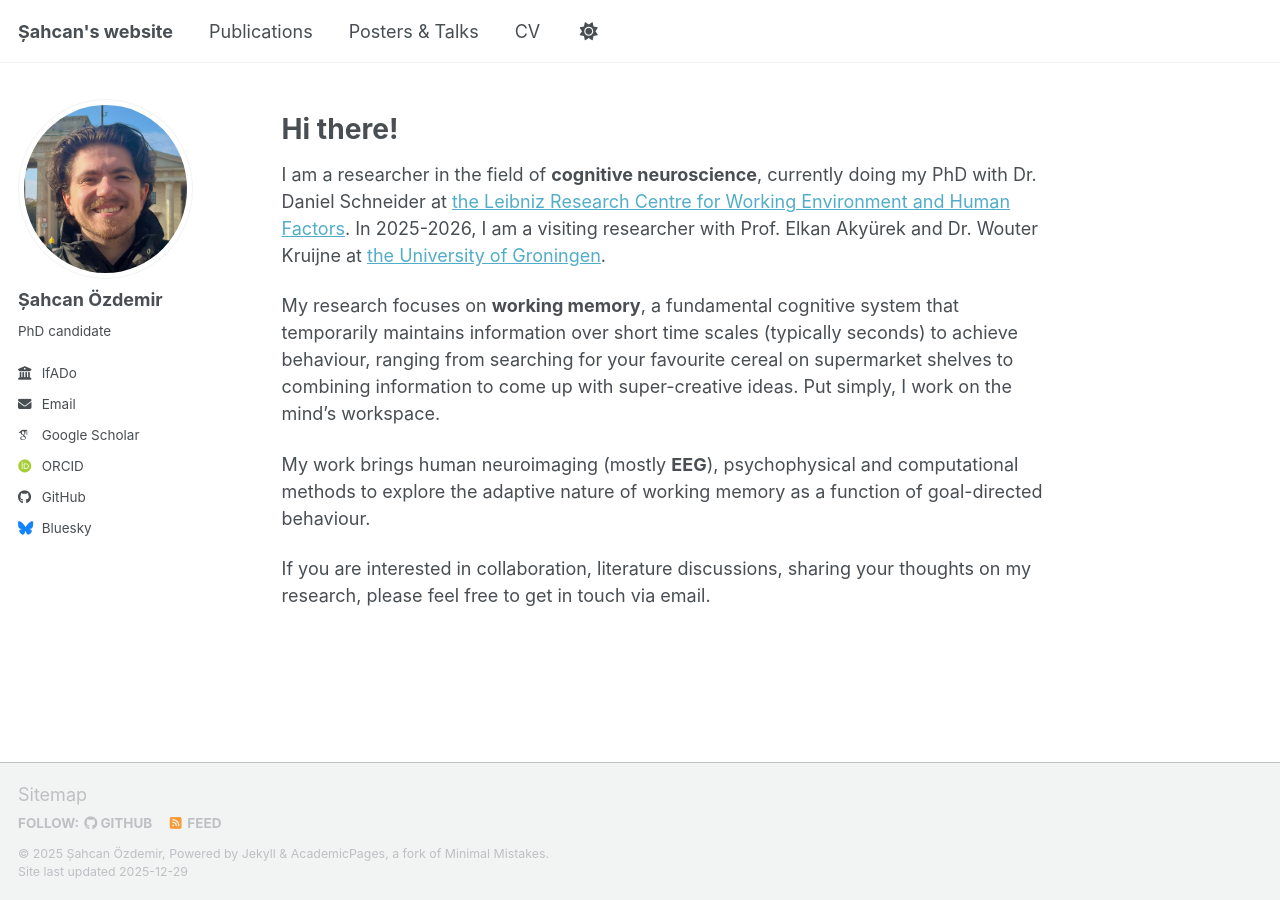
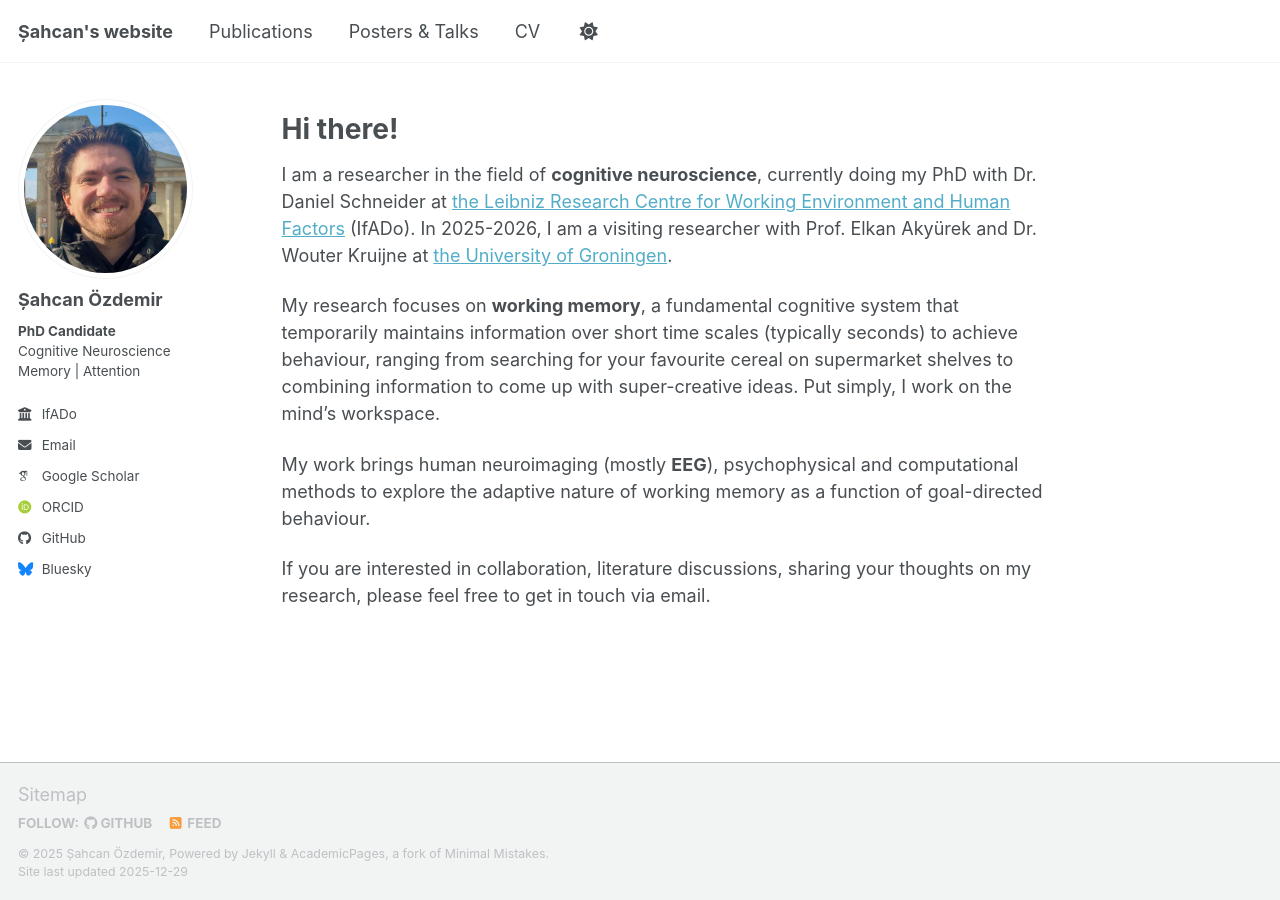
Before and after one commit to sahcanozdemir/sahcanozdemir.github.io, a Jekyll site: the page built from _pages/about.md, in a window 1280 px wide. Built offline with Jekyll 4.4.1, drawn with Linux system fonts in a browser that asks for light colours; some web fonts are replaced; a script bundle is joined from its source files by our own code; library files that are not in the unit come from our copies.

Commit message:
bio update

```diff
--- a/_config.yml
+++ b/_config.yml
@@ -26,7 +26,9 @@ author:
   avatar           : "Sahcan.png"
   name             : "Șahcan Özdemir"
   pronouns         : # example: "she/her"
-  bio              : "PhD candidate"
+  bio              : "<strong>PhD Candidate</strong> <br>
+                     Cognitive Neuroscience <br>
+                     Memory | Attention"
   location         : # location name
   employer         : "IfADo"
   employer_uri     : "https://www.ifado.de/en/"
--- a/_pages/about.md
+++ b/_pages/about.md
@@ -11,7 +11,7 @@ Hi there!
 ======
 
 
-I am a researcher in the field of **cognitive neuroscience**, currently doing my PhD with Dr. Daniel Schneider at [the Leibniz Research Centre for Working Environment and Human Factors](https://www.ifado.de/en/research/ergonomics/information-processing). In 2025-2026, I am a visiting researcher with Prof. Elkan Akyürek and Dr. Wouter Kruijne at [the University of Groningen]( https://research.rug.nl/en/organisations/experimental-psychology/).
+I am a researcher in the field of **cognitive neuroscience**, currently doing my PhD with Dr. Daniel Schneider at [the Leibniz Research Centre for Working Environment and Human Factors](https://www.ifado.de/en/research/ergonomics/information-processing) (IfADo). In 2025-2026, I am a visiting researcher with Prof. Elkan Akyürek and Dr. Wouter Kruijne at [the University of Groningen]( https://research.rug.nl/en/organisations/experimental-psychology/).
 
 My research focuses on **working memory**, a fundamental cognitive system that temporarily maintains information over short time scales (typically seconds) to achieve behaviour, ranging from searching for your favourite cereal on supermarket shelves to combining information to come up with super-creative ideas. Put simply, I work on the mind’s workspace.
 
```
